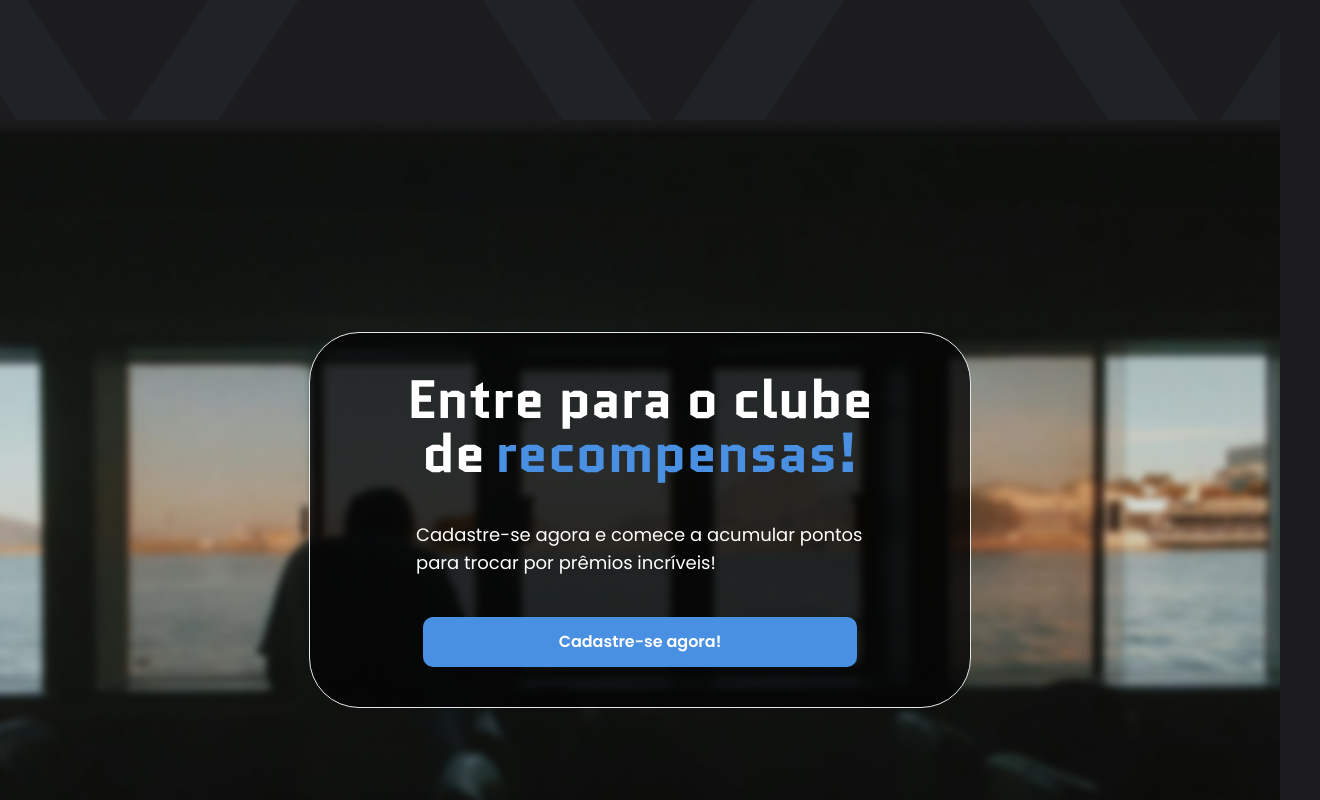
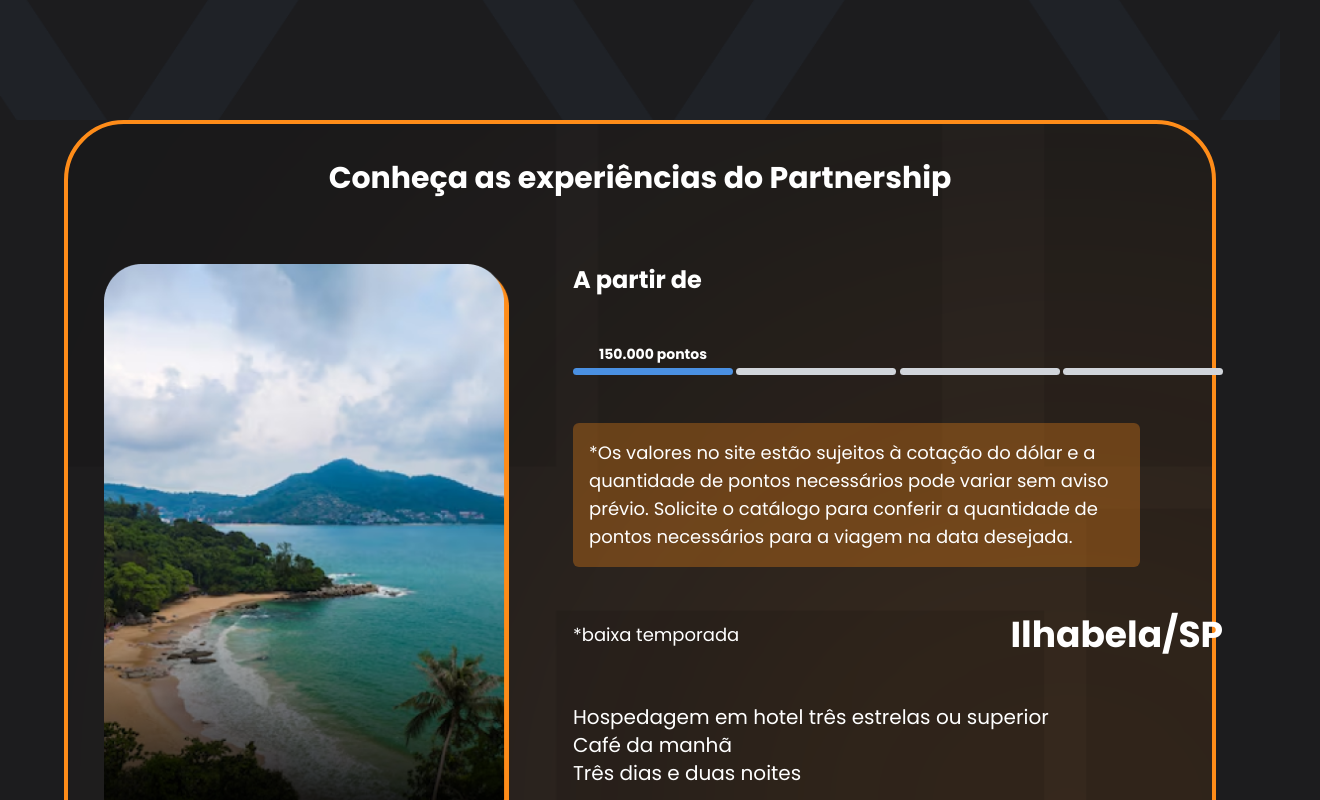
Before and after one commit to petersonfernandocouto/Plugowtech, a Next.js app: page / in a window 1280 px wide. Shown: the part 1920-2720 px from the top of the page, 1320 px wide, since content can reach past the window. Built offline with nearby package versions, Linux system fonts and the light colour scheme.

Commit message:
Adicionado componente Rewards na page

```diff
--- a/src/app/page.tsx
+++ b/src/app/page.tsx
@@ -9,6 +9,7 @@ import Footer from "../../Componentes/Footer";
 import Loader from "../../Componentes/Loader";
 import { useEffect, useState } from "react";
 import { useInView } from "react-intersection-observer";
+import Rewards from "../../Componentes/Rewards";
 
 export default function Home() {
   const { ref: PremiosRef, inView: PremiosInView } = useInView({
@@ -76,7 +77,9 @@ export default function Home() {
       >
         <PointsMobile />
       </div>
-
+      <div>
+        <Rewards/>
+      </div>
       <div
         id="InvitationSection"
         ref={InvitationRef}
```
